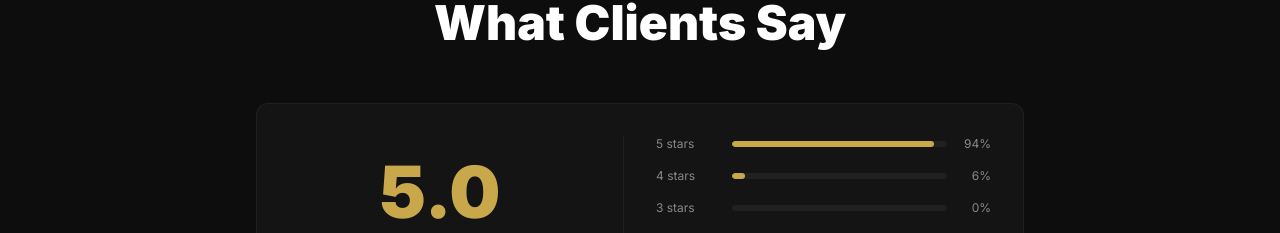
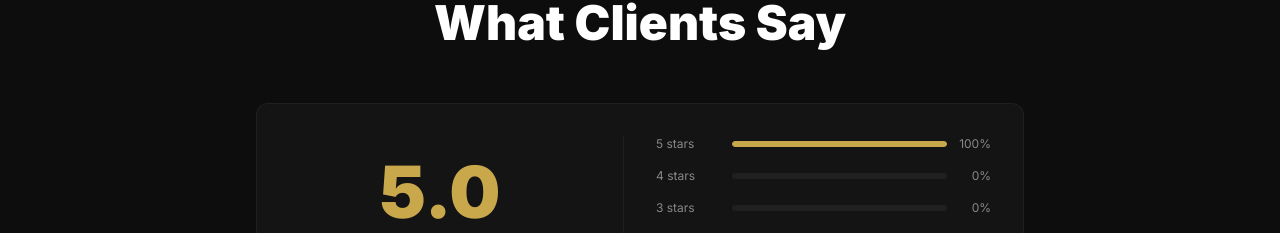
Before and after one commit to akhilpatlolla/Precison, a Next.js app: page /Precison/ in a window 1280 px wide. Shown: the part 4664-4897 px from the top of the page. Built offline with nearby package versions, Linux system fonts and the light colour scheme.

Commit message:
fix: all reviews are 5-star — set bars to 100% five-star

```diff
--- a/src/components/Testimonials.tsx
+++ b/src/components/Testimonials.tsx
@@ -6,7 +6,7 @@ import { TESTIMONIALS } from '@/lib/tokens'
 
 const STATS = {
   rating: 5.0,
-  total: 47,
+  total: 30,
   satisfaction: 100,
 }
 
@@ -109,8 +109,8 @@ export default function Testimonials() {
 
           {/* Right: breakdown bars */}
           <div className="flex flex-col justify-center gap-4">
-            <RatingBar label="5 stars" pct={94} />
-            <RatingBar label="4 stars" pct={6} />
+            <RatingBar label="5 stars" pct={100} />
+            <RatingBar label="4 stars" pct={0} />
             <RatingBar label="3 stars" pct={0} />
             <RatingBar label="2 stars" pct={0} />
             <RatingBar label="1 star"  pct={0} />
```
